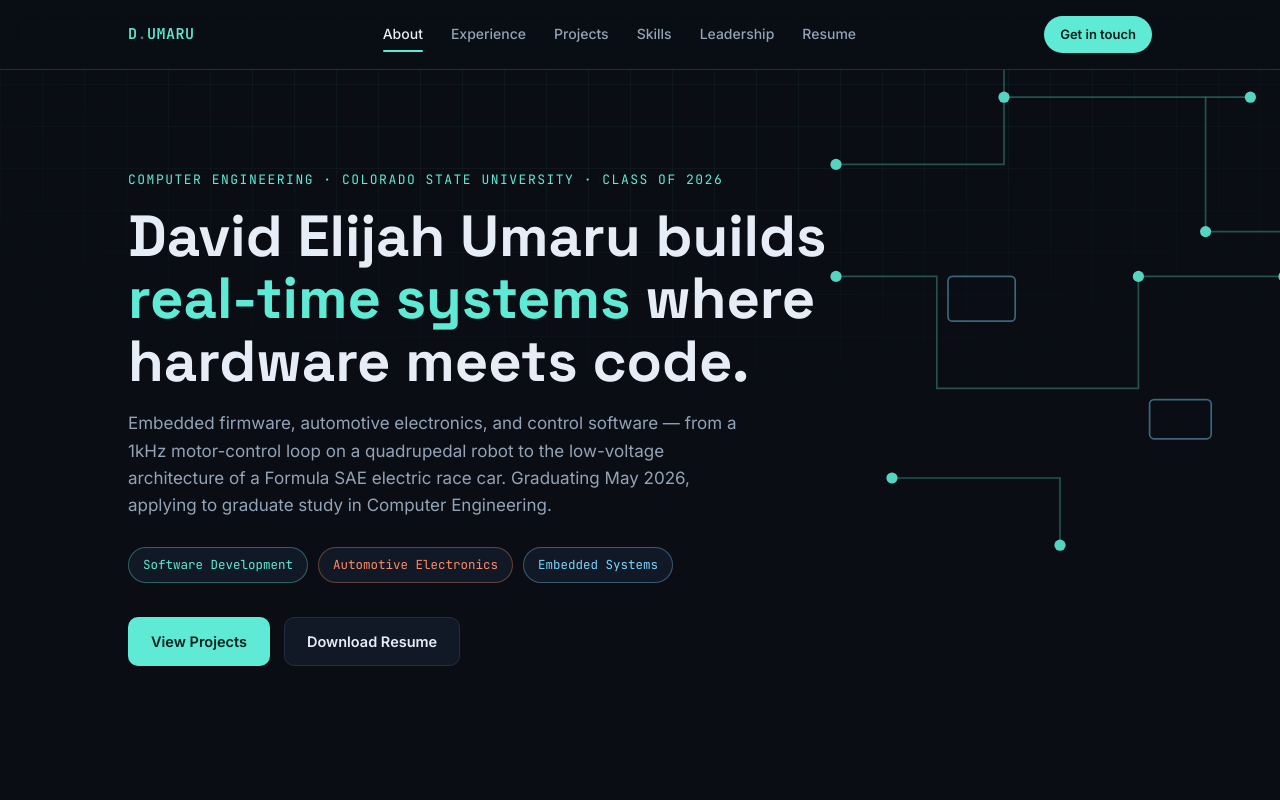
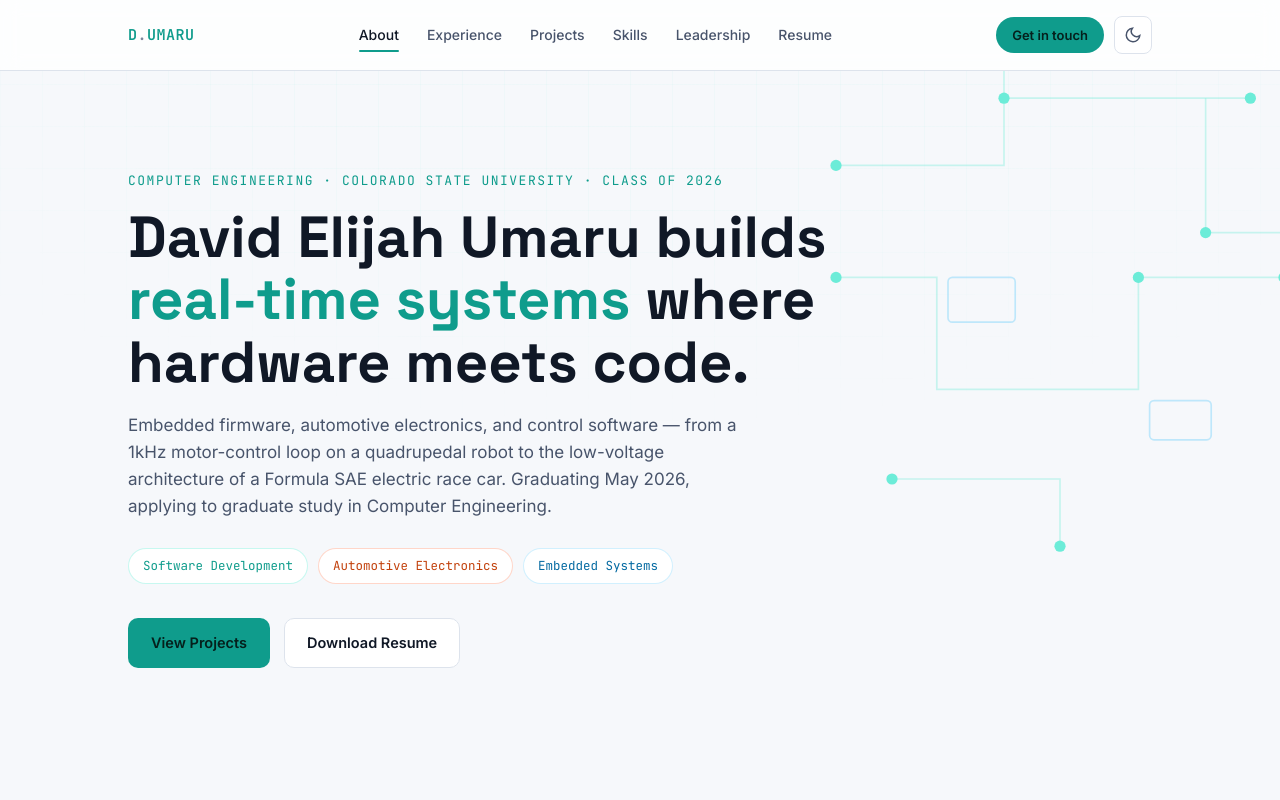
Before and after one commit to Davidelija/davidelija.github.io, a plain HTML site: page index.html in a window 1280 px wide. Shown: the top 800 px of the page. Drawn offline with Linux system fonts and the light colour scheme.

Commit message:
Added Dark/Light mode features

```diff
--- a/index.html
+++ b/index.html
@@ -5,6 +5,13 @@
 <meta name="viewport" content="width=device-width, initial-scale=1.0">
 <title>David Elijah Umaru — Computer Engineer</title>
 <meta name="description" content="David Elijah Umaru — Computer Engineering senior at Colorado State University. Embedded systems, automotive electronics, and software engineering.">
+<script>
+(function() {
+  var stored = localStorage.getItem("theme");
+  var theme = stored || (window.matchMedia("(prefers-color-scheme: light)").matches ? "light" : "dark");
+  document.documentElement.setAttribute("data-theme", theme);
+})();
+</script>
 <link rel="preconnect" href="https://fonts.googleapis.com">
 <link href="https://fonts.googleapis.com/css2?family=Space+Grotesk:wght@500;700&family=Inter:wght@400;500;600;700&family=JetBrains+Mono:wght@400;500;600&display=swap" rel="stylesheet">
 <link rel="stylesheet" href="styles.css">
@@ -23,10 +30,16 @@
       <a href="#leadership">Leadership</a>
       <a href="#resumes">Resume</a>
     </nav>
-    <a class="nav-cta" href="#contact">Get in touch</a>
-    <button class="nav-toggle" id="navToggle" aria-label="Toggle menu">
-      <svg width="18" height="18" viewBox="0 0 24 24" fill="none" stroke="currentColor" stroke-width="2"><line x1="3" y1="6" x2="21" y2="6"/><line x1="3" y1="12" x2="21" y2="12"/><line x1="3" y1="18" x2="21" y2="18"/></svg>
-    </button>
+    <div class="nav-actions">
+      <a class="nav-cta" href="#contact">Get in touch</a>
+      <button class="theme-toggle" id="themeToggle" aria-label="Toggle color theme" aria-pressed="false">
+        <svg class="icon-sun" width="18" height="18" viewBox="0 0 24 24" fill="none" stroke="currentColor" stroke-width="2"><circle cx="12" cy="12" r="4"/><path d="M12 2v2M12 20v2M4.93 4.93l1.41 1.41M17.66 17.66l1.41 1.41M2 12h2M20 12h2M4.93 19.07l1.41-1.41M17.66 6.34l1.41-1.41"/></svg>
+        <svg class="icon-moon" width="18" height="18" viewBox="0 0 24 24" fill="none" stroke="currentColor" stroke-width="2"><path d="M21 12.79A9 9 0 1 1 11.21 3 7 7 0 0 0 21 12.79z"/></svg>
+      </button>
+      <button class="nav-toggle" id="navToggle" aria-label="Toggle menu">
+        <svg width="18" height="18" viewBox="0 0 24 24" fill="none" stroke="currentColor" stroke-width="2"><line x1="3" y1="6" x2="21" y2="6"/><line x1="3" y1="12" x2="21" y2="12"/><line x1="3" y1="18" x2="21" y2="18"/></svg>
+      </button>
+    </div>
   </div>
   <div class="mobile-panel" id="mobilePanel">
     <a href="#about">About</a>
--- a/script.js
+++ b/script.js
@@ -281,6 +281,24 @@ function initFilters() {
   });
 }
 
+/* ============ Theme toggle ============ */
+function initThemeToggle() {
+  const root = document.documentElement;
+  const toggle = document.getElementById("themeToggle");
+
+  const syncPressed = () => {
+    toggle.setAttribute("aria-pressed", root.getAttribute("data-theme") === "light" ? "true" : "false");
+  };
+  syncPressed();
+
+  toggle.addEventListener("click", () => {
+    const next = root.getAttribute("data-theme") === "light" ? "dark" : "light";
+    root.setAttribute("data-theme", next);
+    localStorage.setItem("theme", next);
+    syncPressed();
+  });
+}
+
 /* ============ Mobile nav ============ */
 function initMobileNav() {
   const toggle = document.getElementById("navToggle");
@@ -318,6 +336,7 @@ document.addEventListener("DOMContentLoaded", () => {
   renderProjects("all");
   renderLeadership();
   initFilters();
+  initThemeToggle();
   initMobileNav();
   initReveal();
   initActiveNav();
--- a/styles.css
+++ b/styles.css
@@ -14,12 +14,33 @@
   --auto: #ff8a65;
   --embed: #7dd3fc;
   --soft: #a78bfa;
+  --nav-bg: rgba(10, 14, 20, 0.75);
+  --shadow: none;
   --radius: 12px;
   --radius-sm: 8px;
   --maxw: 1080px;
   --font-head: "Space Grotesk", "Inter", system-ui, sans-serif;
   --font-body: "Inter", system-ui, -apple-system, sans-serif;
   --font-mono: "JetBrains Mono", "SFMono-Regular", Consolas, monospace;
+}
+
+html[data-theme="light"] {
+  --bg: #f6f8fb;
+  --bg-alt: #eef1f6;
+  --surface: #ffffff;
+  --surface-2: #f1f4f9;
+  --border: #dde3ec;
+  --text: #101826;
+  --text-dim: #48546b;
+  --text-faint: #7c879c;
+  --accent: #0f9c8c;
+  --accent-strong: #0b7f72;
+  --accent-2: #b3620a;
+  --auto: #c2410c;
+  --embed: #0369a1;
+  --soft: #6d43c9;
+  --nav-bg: rgba(255, 255, 255, 0.8);
+  --shadow: 0 1px 2px rgba(16,24,40,0.04), 0 1px 3px rgba(16,24,40,0.06);
 }
 
 * { box-sizing: border-box; }
@@ -32,6 +53,7 @@ body {
   font-family: var(--font-body);
   line-height: 1.6;
   -webkit-font-smoothing: antialiased;
+  transition: background-color 0.25s ease, color 0.25s ease;
 }
 
 a { color: inherit; }
@@ -59,8 +81,9 @@ p { margin: 0; }
   top: 0;
   z-index: 50;
   backdrop-filter: blur(10px);
-  background: rgba(10, 14, 20, 0.75);
+  background: var(--nav-bg);
   border-bottom: 1px solid var(--border);
+  transition: background-color 0.25s ease, border-color 0.25s ease;
 }
 .nav-inner {
   max-width: var(--maxw);
@@ -113,6 +136,28 @@ p { margin: 0; }
   text-decoration: none;
   white-space: nowrap;
 }
+.nav-actions {
+  display: flex;
+  align-items: center;
+  gap: 10px;
+}
+.theme-toggle {
+  display: inline-flex;
+  align-items: center;
+  justify-content: center;
+  background: var(--surface);
+  border: 1px solid var(--border);
+  border-radius: 8px;
+  color: var(--text-dim);
+  width: 38px; height: 38px;
+  cursor: pointer;
+  flex-shrink: 0;
+  transition: border-color 0.2s, color 0.2s, background-color 0.25s ease;
+}
+.theme-toggle:hover { border-color: var(--accent); color: var(--accent); }
+.theme-toggle .icon-moon { display: none; }
+html[data-theme="light"] .theme-toggle .icon-sun { display: none; }
+html[data-theme="light"] .theme-toggle .icon-moon { display: block; }
 .nav-toggle {
   display: none;
   background: none;
@@ -257,6 +302,8 @@ p { margin: 0; }
   border: 1px solid var(--border);
   border-radius: var(--radius);
   padding: 18px;
+  box-shadow: var(--shadow);
+  transition: background-color 0.25s ease, border-color 0.25s ease;
 }
 .stat-card .num { font-family: var(--font-head); font-size: 26px; font-weight: 700; color: var(--accent); }
 .stat-card .label { font-size: 12.5px; color: var(--text-dim); margin-top: 4px; }
@@ -310,7 +357,8 @@ p { margin: 0; }
   padding: 22px;
   display: flex;
   flex-direction: column;
-  transition: border-color 0.2s, transform 0.2s;
+  box-shadow: var(--shadow);
+  transition: border-color 0.2s, transform 0.2s, background-color 0.25s ease;
 }
 .card:hover { border-color: rgba(94,234,212,0.4); }
 .card-tags { display: flex; gap: 6px; margin-bottom: 12px; flex-wrap: wrap; }
@@ -373,7 +421,7 @@ p { margin: 0; }
 /* ============ Skills ============ */
 .skills-grid { display: grid; grid-template-columns: repeat(3, 1fr); gap: 18px; }
 @media (max-width: 760px) { .skills-grid { grid-template-columns: 1fr; } }
-.skill-card { background: var(--surface); border: 1px solid var(--border); border-radius: var(--radius); padding: 20px; }
+.skill-card { background: var(--surface); border: 1px solid var(--border); border-radius: var(--radius); padding: 20px; box-shadow: var(--shadow); transition: background-color 0.25s ease, border-color 0.25s ease; }
 .skill-card h3 { font-size: 14px; color: var(--accent); font-family: var(--font-mono); margin-bottom: 14px; text-transform: uppercase; letter-spacing: 0.5px; }
 .skill-pills { display: flex; flex-wrap: wrap; gap: 8px; }
 .pill { background: var(--surface-2); border: 1px solid var(--border); border-radius: 6px; padding: 6px 10px; font-size: 13px; color: var(--text-dim); }
@@ -394,7 +442,7 @@ p { margin: 0; }
 /* ============ Resumes ============ */
 .resume-cards { display: grid; grid-template-columns: repeat(3, 1fr); gap: 18px; }
 @media (max-width: 760px) { .resume-cards { grid-template-columns: 1fr; } }
-.resume-card { background: var(--surface); border: 1px solid var(--border); border-radius: var(--radius); padding: 22px; text-align: left; }
+.resume-card { background: var(--surface); border: 1px solid var(--border); border-radius: var(--radius); padding: 22px; text-align: left; box-shadow: var(--shadow); transition: background-color 0.25s ease, border-color 0.25s ease; }
 .resume-card .rt { font-weight: 700; font-size: 16px; margin-bottom: 6px; }
 .resume-card .rd { color: var(--text-dim); font-size: 13.5px; margin-bottom: 18px; }
 .resume-card a { display: inline-flex; align-items: center; gap: 6px; color: var(--accent); font-size: 13.5px; font-weight: 600; text-decoration: none; }
```
